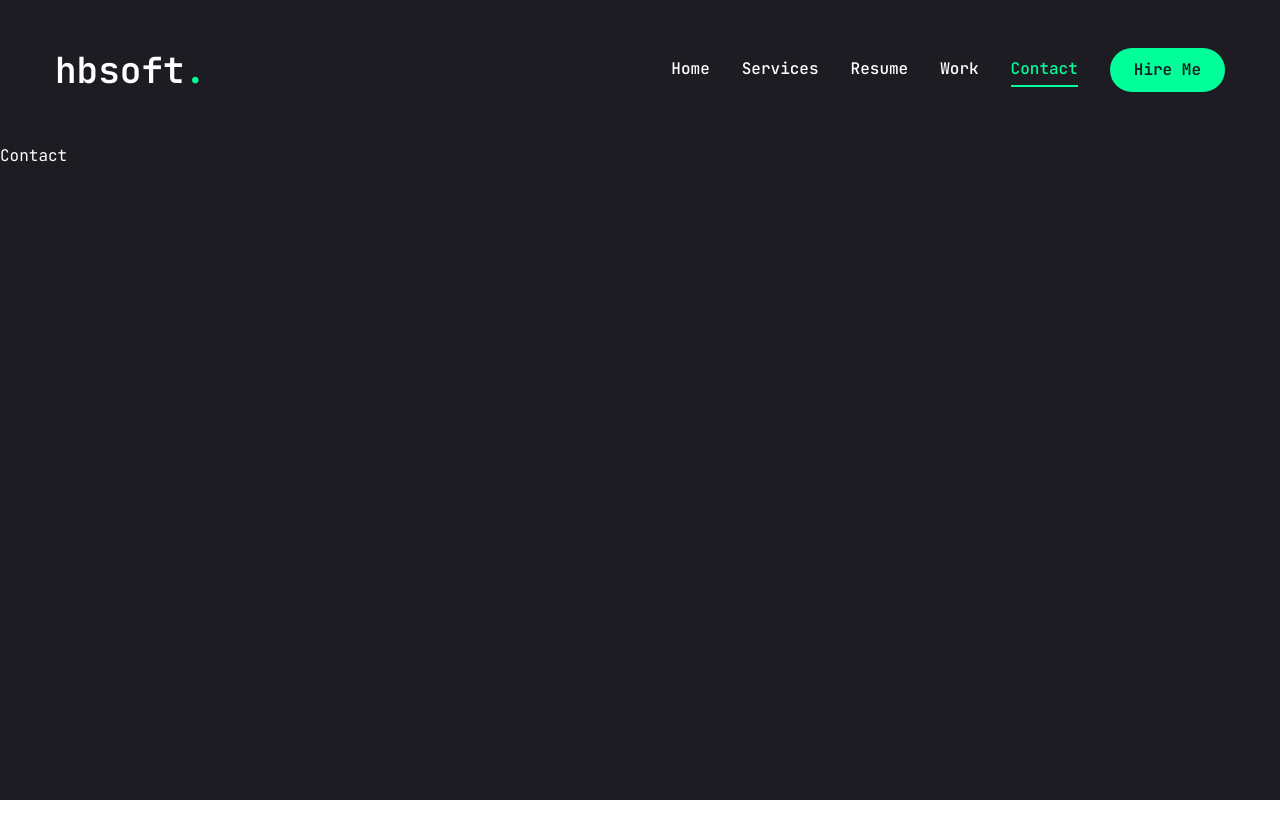
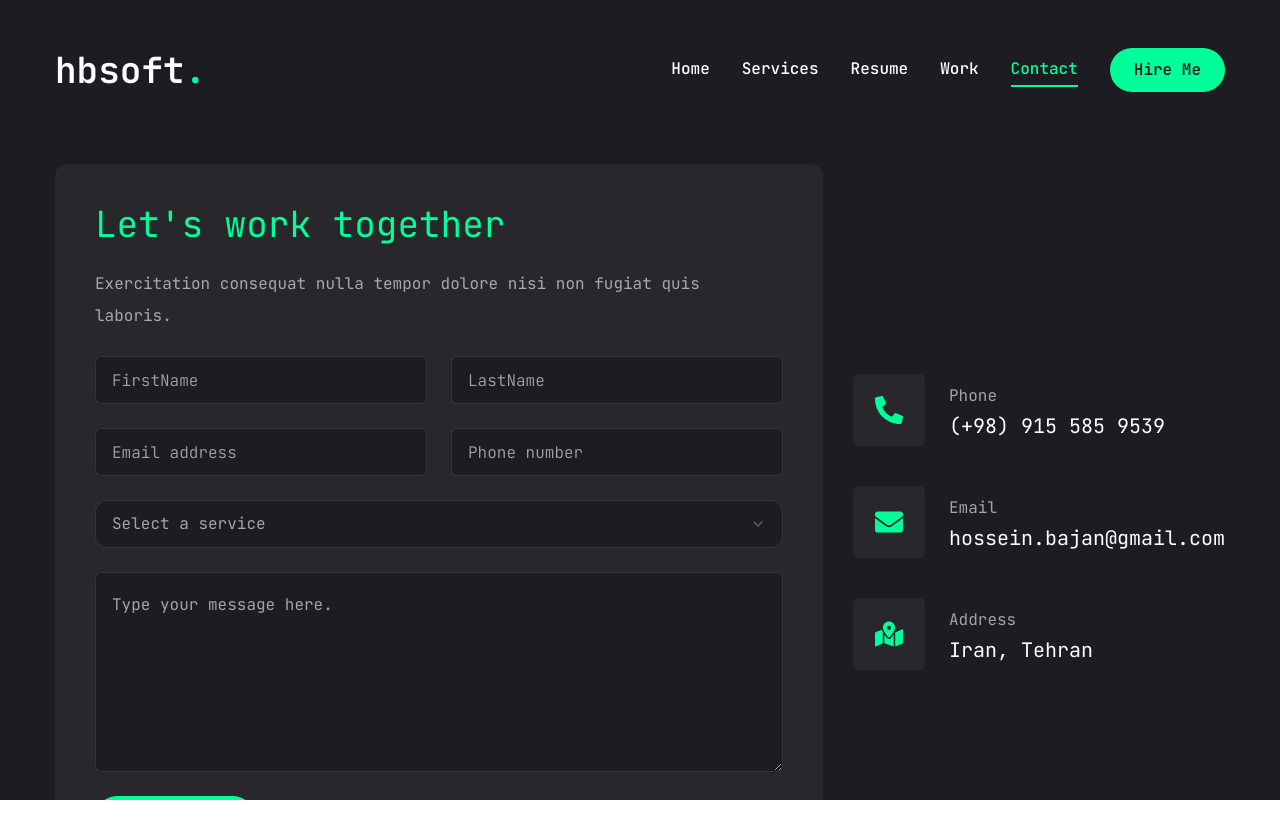
Before and after one commit to hbsoftco/hbsoft-portfolio-next-typescript, a Next.js app: page /contact in a window 1280 px wide. Shown: the top 838 px of the page. Before the commit the page ends 800 px from the top, so only its background shows below. Built offline with nearby package versions, Linux system fonts and the light colour scheme.

Commit message:
Complete contact page

```diff
--- a/app/contact/page.tsx
+++ b/app/contact/page.tsx
@@ -1,5 +1,118 @@
+"use client";
+
+import { Button } from "@/components/ui/button";
+import { Input } from "@/components/ui/input";
+import { Textarea } from "@/components/ui/textarea";
+import {
+  Select,
+  SelectContent,
+  SelectGroup,
+  SelectItem,
+  SelectLabel,
+  SelectTrigger,
+  SelectValue,
+} from "@/components/ui/select";
+
+import { FaPhoneAlt, FaEnvelope, FaMapMarkedAlt } from "react-icons/fa";
+
+import { motion } from "framer-motion";
+
+const info = [
+  {
+    icon: <FaPhoneAlt />,
+    title: "Phone",
+    description: "(+98) 915 585 9539",
+  },
+  {
+    icon: <FaEnvelope />,
+    title: "Email",
+    description: "hossein.bajan@gmail.com",
+  },
+  {
+    icon: <FaMapMarkedAlt />,
+    title: "Address",
+    description: "Iran, Tehran",
+  },
+];
+
 const Contact = () => {
-  return <div>Contact</div>;
+  return (
+    <motion.section
+      initial={{ opacity: 0 }}
+      animate={{
+        opacity: 1,
+        transition: {
+          delay: 2.3,
+          duration: 0.3,
+          ease: "easeIn",
+        },
+      }}
+      className="py-6"
+    >
+      <div className="container mx-auto">
+        <div className="flex flex-col xl:flex-row gap-[30px]">
+          {/* form */}
+          <div className="xl:h-[54%] order-2 xl:order-none">
+            <form className="flex flex-col gap-6 p-10 bg-[#27272c] rounded-xl">
+              <h3 className="text-4xl text-accent">{`Let's work together`}</h3>
+              <p className="text-white/60">
+                Exercitation consequat nulla tempor dolore nisi non fugiat quis
+                laboris.
+              </p>
+              {/* input */}
+              <div className="grid grid-cols-1 md:grid-cols-2 gap-6">
+                <Input type="firstName" placeholder="FirstName" />
+                <Input type="lastName" placeholder="LastName" />
+                <Input type="firstName" placeholder="Email address" />
+                <Input type="phoneNumber" placeholder="Phone number" />
+              </div>
+              {/* select */}
+              <Select>
+                <SelectTrigger className="w-full">
+                  <SelectValue className="" placeholder="Select a service" />
+                </SelectTrigger>
+                <SelectContent>
+                  <SelectGroup>
+                    <SelectLabel>Select a service</SelectLabel>
+                    <SelectItem value="est">Web Development</SelectItem>
+                    <SelectItem value="cst">UX/UI Design</SelectItem>
+                    <SelectItem value="mst">Logo Design</SelectItem>
+                  </SelectGroup>
+                </SelectContent>
+              </Select>
+              {/* textarea */}
+              <Textarea
+                className="h-[200px]"
+                placeholder="Type your message here."
+              />
+              {/* btn */}
+              <Button size="default" className="max-w-40">
+                Send message
+              </Button>
+            </form>
+          </div>
+          {/* info */}
+          <div className="flex-1 flex items-center xl:justify-end order-1 xl:order-none mb-8 xl:mb-0">
+            <ul className="flex flex-col gap-10">
+              {info.map((item, index) => {
+                return (
+                  <li key={index} className="flex items-center gap-6">
+                    <div className="w-[52px] h-[52px] xl:w-[72px] xl:h-[72px] bg-[#27272c] text-accent rounded-md flex items-center justify-center">
+                      <div className="text-[28px]">{item.icon}</div>
+                    </div>
+                    <div className="flex-1">
+                      <p className="text-white/60">{item.title}</p>
+                      <h3 className="text-xl">{item.description}</h3>
+                    </div>
+                  </li>
+                );
+              })}
+            </ul>
+          </div>
+        </div>
+      </div>
+    </motion.section>
+  );
 };
 
 export default Contact;
--- a/components/ui/input.tsx
+++ b/components/ui/input.tsx
@@ -1,6 +1,6 @@
-import * as React from "react"
+import * as React from "react";
 
-import { cn } from "@/lib/utils"
+import { cn } from "@/lib/utils";
 
 export interface InputProps
   extends React.InputHTMLAttributes<HTMLInputElement> {}
@@ -11,15 +11,15 @@
       <input
         type={type}
         className={cn(
-          "flex h-10 w-full rounded-md border border-slate-200 bg-white px-3 py-2 text-sm ring-offset-white file:border-0 file:bg-transparent file:text-sm file:font-medium placeholder:text-slate-500 focus-visible:outline-none focus-visible:ring-2 focus-visible:ring-slate-950 focus-visible:ring-offset-2 disabled:cursor-not-allowed disabled:opacity-50 dark:border-slate-800 dark:bg-slate-950 dark:ring-offset-slate-950 dark:placeholder:text-slate-400 dark:focus-visible:ring-slate-300",
+          "flex h-[48px] rounded-md border border-white/10 focus:border-accent font-light bg-primary px-4 py-5 text-base placeholder:text-white/60 outline-none",
           className
         )}
         ref={ref}
         {...props}
       />
-    )
+    );
   }
-)
-Input.displayName = "Input"
+);
+Input.displayName = "Input";
 
-export { Input }
+export { Input };
--- /dev/null
+++ b/components/ui/select.tsx
@@ -0,0 +1,160 @@
+"use client";
+
+import * as React from "react";
+import * as SelectPrimitive from "@radix-ui/react-select";
+import { Check, ChevronDown, ChevronUp } from "lucide-react";
+
+import { cn } from "@/lib/utils";
+
+const Select = SelectPrimitive.Root;
+
+const SelectGroup = SelectPrimitive.Group;
+
+const SelectValue = SelectPrimitive.Value;
+
+const SelectTrigger = React.forwardRef<
+  React.ElementRef<typeof SelectPrimitive.Trigger>,
+  React.ComponentPropsWithoutRef<typeof SelectPrimitive.Trigger>
+>(({ className, children, ...props }, ref) => (
+  <SelectPrimitive.Trigger
+    ref={ref}
+    className={cn(
+      "flex h-[48px] w-full items-center justify-between rounded-xl border border-white/10 bg-primary px-4 py-5 text-base text-white/60 placeholder:text-white/10 focus:border-accent outline-none",
+      className
+    )}
+    {...props}
+  >
+    {children}
+    <SelectPrimitive.Icon asChild>
+      <ChevronDown className="h-4 w-4 opacity-50" />
+    </SelectPrimitive.Icon>
+  </SelectPrimitive.Trigger>
+));
+SelectTrigger.displayName = SelectPrimitive.Trigger.displayName;
+
+const SelectScrollUpButton = React.forwardRef<
+  React.ElementRef<typeof SelectPrimitive.ScrollUpButton>,
+  React.ComponentPropsWithoutRef<typeof SelectPrimitive.ScrollUpButton>
+>(({ className, ...props }, ref) => (
+  <SelectPrimitive.ScrollUpButton
+    ref={ref}
+    className={cn(
+      "flex cursor-default items-center justify-center py-1",
+      className
+    )}
+    {...props}
+  >
+    <ChevronUp className="h-4 w-4" />
+  </SelectPrimitive.ScrollUpButton>
+));
+SelectScrollUpButton.displayName = SelectPrimitive.ScrollUpButton.displayName;
+
+const SelectScrollDownButton = React.forwardRef<
+  React.ElementRef<typeof SelectPrimitive.ScrollDownButton>,
+  React.ComponentPropsWithoutRef<typeof SelectPrimitive.ScrollDownButton>
+>(({ className, ...props }, ref) => (
+  <SelectPrimitive.ScrollDownButton
+    ref={ref}
+    className={cn(
+      "flex cursor-default items-center justify-center py-1",
+      className
+    )}
+    {...props}
+  >
+    <ChevronDown className="h-4 w-4" />
+  </SelectPrimitive.ScrollDownButton>
+));
+SelectScrollDownButton.displayName =
+  SelectPrimitive.ScrollDownButton.displayName;
+
+const SelectContent = React.forwardRef<
+  React.ElementRef<typeof SelectPrimitive.Content>,
+  React.ComponentPropsWithoutRef<typeof SelectPrimitive.Content>
+>(({ className, children, position = "popper", ...props }, ref) => (
+  <SelectPrimitive.Portal>
+    <SelectPrimitive.Content
+      ref={ref}
+      className={cn(
+        "relative z-50 max-h-96 min-w-[8rem] overflow-hidden rounded-md border border-white/10 bg-primary text-white shadow-md data-[state=open]:animate-in data-[state=closed]:animate-out data-[state=closed]:fade-out-0 data-[state=open]:fade-in-0 data-[state=closed]:zoom-out-95 data-[state=open]:zoom-in-95 data-[side=bottom]:slide-in-from-top-2 data-[side=left]:slide-in-from-right-2 data-[side=right]:slide-in-from-left-2 data-[side=top]:slide-in-from-bottom-2 dark:border-slate-800 dark:bg-slate-950 dark:text-slate-50",
+        position === "popper" &&
+          "data-[side=bottom]:translate-y-1 data-[side=left]:-translate-x-1 data-[side=right]:translate-x-1 data-[side=top]:-translate-y-1",
+        className
+      )}
+      position={position}
+      {...props}
+    >
+      <SelectScrollUpButton />
+      <SelectPrimitive.Viewport
+        className={cn(
+          "p-1",
+          position === "popper" &&
+            "h-[var(--radix-select-trigger-height)] w-full min-w-[var(--radix-select-trigger-width)]"
+        )}
+      >
+        {children}
+      </SelectPrimitive.Viewport>
+      <SelectScrollDownButton />
+    </SelectPrimitive.Content>
+  </SelectPrimitive.Portal>
+));
+SelectContent.displayName = SelectPrimitive.Content.displayName;
+
+const SelectLabel = React.forwardRef<
+  React.ElementRef<typeof SelectPrimitive.Label>,
+  React.ComponentPropsWithoutRef<typeof SelectPrimitive.Label>
+>(({ className, ...props }, ref) => (
+  <SelectPrimitive.Label
+    ref={ref}
+    className={cn("py-1.5 pl-8 pr-2 text-sm font-semibold", className)}
+    {...props}
+  />
+));
+SelectLabel.displayName = SelectPrimitive.Label.displayName;
+
+const SelectItem = React.forwardRef<
+  React.ElementRef<typeof SelectPrimitive.Item>,
+  React.ComponentPropsWithoutRef<typeof SelectPrimitive.Item>
+>(({ className, children, ...props }, ref) => (
+  <SelectPrimitive.Item
+    ref={ref}
+    className={cn(
+      "relative flex w-full cursor-default select-none items-center rounded-sm py-1.5 pl-8 pr-2 text-sm outline-none focus:bg-accent focus:text-primary data-[disabled]:pointer-events-none data-[disabled]:opacity-50 dark:focus:bg-slate-800 dark:focus:text-slate-50",
+      className
+    )}
+    {...props}
+  >
+    <span className="absolute left-2 flex h-3.5 w-3.5 items-center justify-center">
+      <SelectPrimitive.ItemIndicator>
+        <Check className="h-4 w-4" />
+      </SelectPrimitive.ItemIndicator>
+    </span>
+
+    <SelectPrimitive.ItemText>{children}</SelectPrimitive.ItemText>
+  </SelectPrimitive.Item>
+));
+SelectItem.displayName = SelectPrimitive.Item.displayName;
+
+const SelectSeparator = React.forwardRef<
+  React.ElementRef<typeof SelectPrimitive.Separator>,
+  React.ComponentPropsWithoutRef<typeof SelectPrimitive.Separator>
+>(({ className, ...props }, ref) => (
+  <SelectPrimitive.Separator
+    ref={ref}
+    className={cn("-mx-1 my-1 h-px bg-slate-100 dark:bg-slate-800", className)}
+    {...props}
+  />
+));
+SelectSeparator.displayName = SelectPrimitive.Separator.displayName;
+
+export {
+  Select,
+  SelectGroup,
+  SelectValue,
+  SelectTrigger,
+  SelectContent,
+  SelectLabel,
+  SelectItem,
+  SelectSeparator,
+  SelectScrollUpButton,
+  SelectScrollDownButton,
+};
--- a/components/ui/textarea.tsx
+++ b/components/ui/textarea.tsx
@@ -1,6 +1,6 @@
-import * as React from "react"
+import * as React from "react";
 
-import { cn } from "@/lib/utils"
+import { cn } from "@/lib/utils";
 
 export interface TextareaProps
   extends React.TextareaHTMLAttributes<HTMLTextAreaElement> {}
@@ -10,15 +10,15 @@
     return (
       <textarea
         className={cn(
-          "flex min-h-[80px] w-full rounded-md border border-slate-200 bg-white px-3 py-2 text-sm ring-offset-white placeholder:text-slate-500 focus-visible:outline-none focus-visible:ring-2 focus-visible:ring-slate-950 focus-visible:ring-offset-2 disabled:cursor-not-allowed disabled:opacity-50 dark:border-slate-800 dark:bg-slate-950 dark:ring-offset-slate-950 dark:placeholder:text-slate-400 dark:focus-visible:ring-slate-300",
+          "flex min-h-[80px] w-full rounded-md border border-white/10 bg-primary px-4 py-5 text-base placeholder:text-white/60 focus-visible:outline-none focus-visible:ring-1 focus-visible:ring-accent focus-visible:ring-offset-0 disabled:cursor-not-allowed disabled:opacity-50",
           className
         )}
         ref={ref}
         {...props}
       />
-    )
+    );
   }
-)
-Textarea.displayName = "Textarea"
+);
+Textarea.displayName = "Textarea";
 
-export { Textarea }
+export { Textarea };
--- a/package.json
+++ b/package.json
@@ -11,10 +11,10 @@
   "dependencies": {
     "@radix-ui/react-dialog": "^1.0.5",
     "@radix-ui/react-scroll-area": "^1.0.5",
+    "@radix-ui/react-select": "^2.0.0",
     "@radix-ui/react-slot": "^1.0.2",
     "@radix-ui/react-tabs": "^1.0.4",
     "@radix-ui/react-tooltip": "^1.0.7",
-    "@types/swiper": "^6.0.0",
     "class-variance-authority": "^0.7.0",
     "clsx": "^2.1.1",
     "framer-motion": "^11.2.4",
```
Also changed, not shown: 1 other file (tests, documents, lock files or other folders).
